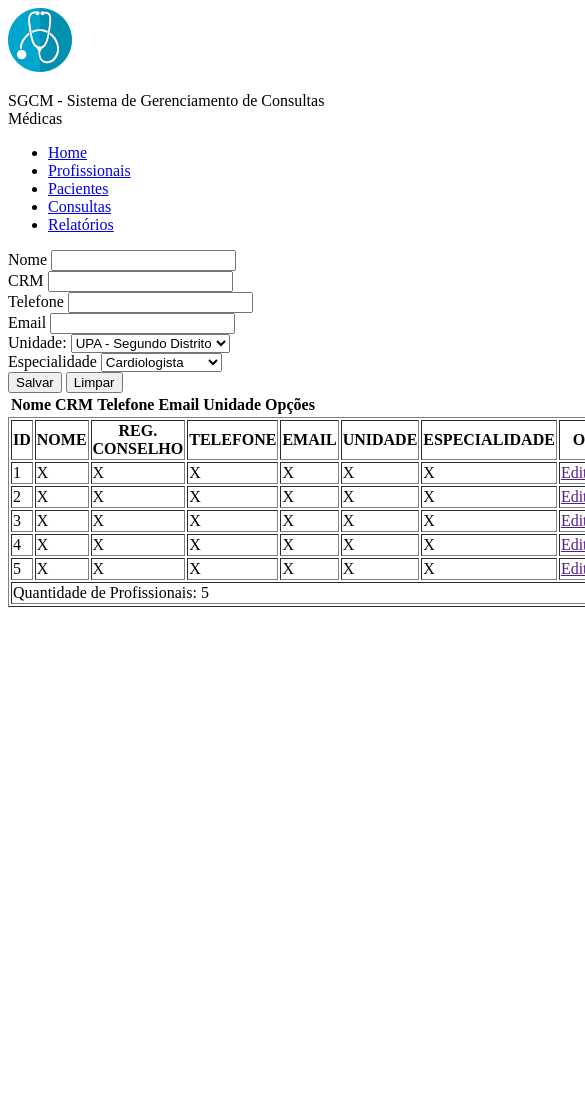
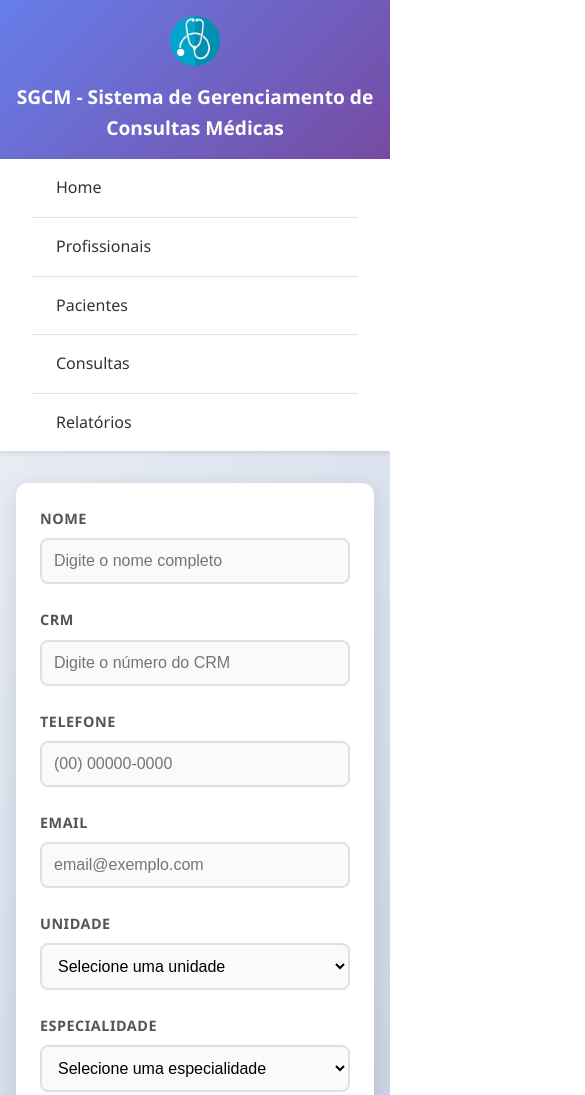
Before and after one commit to ntcdave/WebAcademy, a plain HTML site: page sgcm/pages/professionals.html in a window 390 px wide. Shown: the top 1095 px of the page, 585 px wide, since content can reach past the window. Before the commit the page ends 844 px from the top, so only its background shows below. Drawn offline with Linux system fonts and the light colour scheme.

Commit message:
feat(ui): enhance professionals page with modern styling and responsive design | Ref: #02
- Add comprehensive CSS styling with gradient backgrounds and modern UI elements
- Implement responsive grid layout for professional registration form
- Create professional table design with hover effects and styled action buttons
- Add mobile-responsive navigation and layout improvements
- Replace placeholder data with realistic sample professional information
- Fix CSS file path reference in HTML head section
- Improve form structure with proper form groups and accessibility features

Files changed:
- sgcm/styles/style.css: Complete styling overhaul
- sgcm/pages/professionals.html: Enhanced structure and content

```diff
--- a/sgcm/pages/professionals.html
+++ b/sgcm/pages/professionals.html
@@ -4,7 +4,7 @@
     <meta charset="UTF-8">
     <meta name="viewport" content="width=device-width, initial-scale=1.0">
     <title>Página de Profissionais</title>
-    <link rel="stylesheet" href="../images/logo_branco(64).png">
+    <link rel="stylesheet" href="../styles/style.css">
 </head>
 <body>
     <header>
@@ -22,53 +22,48 @@
     </nav>
     <main>
         <form action="">
+            <div class="form-group">
                 <label for="name">Nome</label>
-            <input type="text" id="name" name="name">
-            <br>
+                <input type="text" id="name" name="name" placeholder="Digite o nome completo">
+            </div>
+            <div class="form-group">
                 <label for="crm">CRM</label>
-            <input type="text" id="crm" name="crm">
-            <br>
+                <input type="text" id="crm" name="crm" placeholder="Digite o número do CRM">
+            </div>
+            <div class="form-group">
                 <label for="phone">Telefone</label>
-            <input type="text" id="phone" name="phone">
-            <br>
+                <input type="text" id="phone" name="phone" placeholder="(00) 00000-0000">
+            </div>
+            <div class="form-group">
                 <label for="email">Email</label>
-            <input type="email" id="email" name="email">
-            <br>
-            <label for="unity">Unidade:</label>
+                <input type="email" id="email" name="email" placeholder="email@exemplo.com">
+            </div>
+            <div class="form-group">
+                <label for="unity">Unidade</label>
                 <select name="unity" id="unity">
+                    <option value="">Selecione uma unidade</option>
                     <option value="1">UPA - Segundo Distrito</option>
                     <option value="2">UPA - Cidade do Povo</option>
                     <option value="3">Pronto Socorro</option>
                 </select>
-            <br>
+            </div>
+            <div class="form-group">
                 <label for="specialty">Especialidade</label>
                 <select name="specialty" id="specialty">
+                    <option value="">Selecione uma especialidade</option>
                     <option value="1">Cardiologista</option>
                     <option value="2">Dermatologista</option>
                     <option value="3">Endocrinologista</option>
                     <option value="4">Ginecologista</option>
                     <option value="5">Pediatra</option>
                 </select>
-            <br>
-            <input type="submit" value="Salvar">
-            <input type="reset" value="Limpar">
+            </div>
+            <div class="form-buttons">
+                <button type="submit" class="btn btn-primary">Salvar</button>
+                <button type="reset" class="btn btn-secondary">Limpar</button>
+            </div>
         </form>
         <table>
-            <thead>
-                <tr>
-                    <th>Nome</th>
-                    <th>CRM</th>
-                    <th>Telefone</th>
-                    <th>Email</th>
-                    <th>Unidade</th>
-                    <th>Opções</th>
-                </tr>
-            </thead>
-
-        </table><table border="1">
-            <!-- tr*6>td{X}*8
-             Gera 6 linhas com 8 colunas preenchidas com X -->
-            <!-- tr*5>td{$}+td*6{X}+td{Editar|Excluir} -->
             <thead>
                 <tr>
                     <th>ID</th>
@@ -81,57 +76,83 @@
                     <th>OPÇÕES</th>
                 </tr>
             </thead>
-            <!-- tr*5>td{$}+td*6{X}+td{<a href="">Editar</a>|<a href="">Excluir</a>} -->
+            <tbody>
                 <tr>
                     <td>1</td>
-                <td>X</td>
-                <td>X</td>
-                <td>X</td>
-                <td>X</td>
-                <td>X</td>
-                <td>X</td>
-                <td><a href="">Editar</a>|<a href="">Excluir</a></td>
+                    <td>Dr. João Silva</td>
+                    <td>CRM-12345</td>
+                    <td>(11) 99999-9999</td>
+                    <td>joao.silva@email.com</td>
+                    <td>UPA - Segundo Distrito</td>
+                    <td>Cardiologista</td>
+                    <td>
+                        <div class="action-links">
+                            <a href="#" class="edit-link">Editar</a>
+                            <a href="#" class="delete-link">Excluir</a>
+                        </div>
+                    </td>
                 </tr>
                 <tr>
                     <td>2</td>
-                <td>X</td>
-                <td>X</td>
-                <td>X</td>
-                <td>X</td>
-                <td>X</td>
-                <td>X</td>
-                <td><a href="">Editar</a>|<a href="">Excluir</a></td>
+                    <td>Dra. Maria Santos</td>
+                    <td>CRM-67890</td>
+                    <td>(11) 88888-8888</td>
+                    <td>maria.santos@email.com</td>
+                    <td>UPA - Cidade do Povo</td>
+                    <td>Dermatologista</td>
+                    <td>
+                        <div class="action-links">
+                            <a href="#" class="edit-link">Editar</a>
+                            <a href="#" class="delete-link">Excluir</a>
+                        </div>
+                    </td>
                 </tr>
                 <tr>
                     <td>3</td>
-                <td>X</td>
-                <td>X</td>
-                <td>X</td>
-                <td>X</td>
-                <td>X</td>
-                <td>X</td>
-                <td><a href="">Editar</a>|<a href="">Excluir</a></td>
+                    <td>Dr. Carlos Oliveira</td>
+                    <td>CRM-11111</td>
+                    <td>(11) 77777-7777</td>
+                    <td>carlos.oliveira@email.com</td>
+                    <td>Pronto Socorro</td>
+                    <td>Endocrinologista</td>
+                    <td>
+                        <div class="action-links">
+                            <a href="#" class="edit-link">Editar</a>
+                            <a href="#" class="delete-link">Excluir</a>
+                        </div>
+                    </td>
                 </tr>
                 <tr>
                     <td>4</td>
-                <td>X</td>
-                <td>X</td>
-                <td>X</td>
-                <td>X</td>
-                <td>X</td>
-                <td>X</td>
-                <td><a href="">Editar</a>|<a href="">Excluir</a></td>
+                    <td>Dra. Ana Costa</td>
+                    <td>CRM-22222</td>
+                    <td>(11) 66666-6666</td>
+                    <td>ana.costa@email.com</td>
+                    <td>UPA - Segundo Distrito</td>
+                    <td>Ginecologista</td>
+                    <td>
+                        <div class="action-links">
+                            <a href="#" class="edit-link">Editar</a>
+                            <a href="#" class="delete-link">Excluir</a>
+                        </div>
+                    </td>
                 </tr>
                 <tr>
                     <td>5</td>
-                <td>X</td>
-                <td>X</td>
-                <td>X</td>
-                <td>X</td>
-                <td>X</td>
-                <td>X</td>
-                <td><a href="">Editar</a>|<a href="">Excluir</a></td>
+                    <td>Dr. Pedro Lima</td>
+                    <td>CRM-33333</td>
+                    <td>(11) 55555-5555</td>
+                    <td>pedro.lima@email.com</td>
+                    <td>UPA - Cidade do Povo</td>
+                    <td>Pediatra</td>
+                    <td>
+                        <div class="action-links">
+                            <a href="#" class="edit-link">Editar</a>
+                            <a href="#" class="delete-link">Excluir</a>
+                        </div>
+                    </td>
                 </tr>
+            </tbody>
             <tfoot>
                 <tr>
                     <td colspan="8">Quantidade de Profissionais: 5</td>
--- /dev/null
+++ b/sgcm/styles/style.css
@@ -0,0 +1,302 @@
+/* Reset and base styles */
+* {
+    margin: 0;
+    padding: 0;
+    box-sizing: border-box;
+}
+
+body {
+    font-family: 'Segoe UI', Tahoma, Geneva, Verdana, sans-serif;
+    line-height: 1.6;
+    color: #333;
+    background: linear-gradient(135deg, #f5f7fa 0%, #c3cfe2 100%);
+    min-height: 100vh;
+}
+
+/* Header styling */
+header {
+    background: linear-gradient(135deg, #667eea 0%, #764ba2 100%);
+    color: white;
+    padding: 1rem 2rem;
+    display: flex;
+    align-items: center;
+    gap: 1rem;
+    box-shadow: 0 2px 10px rgba(0, 0, 0, 0.1);
+}
+
+header img {
+    width: 50px;
+    height: 50px;
+    border-radius: 8px;
+}
+
+header p {
+    font-size: 1.2rem;
+    font-weight: 600;
+    margin: 0;
+}
+
+/* Navigation styling */
+nav {
+    background-color: white;
+    box-shadow: 0 2px 5px rgba(0, 0, 0, 0.1);
+    padding: 0 2rem;
+}
+
+nav ul {
+    list-style: none;
+    display: flex;
+    gap: 0;
+}
+
+nav li {
+    border-right: 1px solid #e0e0e0;
+}
+
+nav li:last-child {
+    border-right: none;
+}
+
+nav a {
+    display: block;
+    padding: 1rem 1.5rem;
+    color: #333;
+    text-decoration: none;
+    transition: all 0.3s ease;
+    font-weight: 500;
+}
+
+nav a:hover {
+    background-color: #667eea;
+    color: white;
+    transform: translateY(-2px);
+}
+
+/* Main content */
+main {
+    max-width: 1200px;
+    margin: 2rem auto;
+    padding: 0 2rem;
+}
+
+/* Form styling */
+form {
+    background-color: white;
+    padding: 2rem;
+    border-radius: 12px;
+    box-shadow: 0 4px 20px rgba(0, 0, 0, 0.1);
+    margin-bottom: 2rem;
+    display: grid;
+    grid-template-columns: repeat(auto-fit, minmax(300px, 1fr));
+    gap: 1.5rem;
+}
+
+.form-group {
+    display: flex;
+    flex-direction: column;
+    gap: 0.5rem;
+}
+
+label {
+    font-weight: 600;
+    color: #555;
+    font-size: 0.9rem;
+    text-transform: uppercase;
+    letter-spacing: 0.5px;
+}
+
+input, select {
+    padding: 0.75rem;
+    border: 2px solid #e0e0e0;
+    border-radius: 8px;
+    font-size: 1rem;
+    transition: all 0.3s ease;
+    background-color: #fafafa;
+}
+
+input:focus, select:focus {
+    outline: none;
+    border-color: #667eea;
+    background-color: white;
+    box-shadow: 0 0 0 3px rgba(102, 126, 234, 0.1);
+}
+
+.form-buttons {
+    grid-column: 1 / -1;
+    display: flex;
+    gap: 1rem;
+    justify-content: center;
+    margin-top: 1rem;
+}
+
+.btn {
+    padding: 0.75rem 2rem;
+    border: none;
+    border-radius: 8px;
+    font-size: 1rem;
+    font-weight: 600;
+    cursor: pointer;
+    transition: all 0.3s ease;
+    text-transform: uppercase;
+    letter-spacing: 0.5px;
+}
+
+.btn-primary {
+    background: linear-gradient(135deg, #667eea 0%, #764ba2 100%);
+    color: white;
+}
+
+.btn-primary:hover {
+    transform: translateY(-2px);
+    box-shadow: 0 4px 15px rgba(102, 126, 234, 0.4);
+}
+
+.btn-secondary {
+    background-color: #f8f9fa;
+    color: #666;
+    border: 2px solid #e0e0e0;
+}
+
+.btn-secondary:hover {
+    background-color: #e9ecef;
+    transform: translateY(-2px);
+}
+
+/* Table styling */
+table {
+    width: 100%;
+    background-color: white;
+    border-radius: 12px;
+    overflow: hidden;
+    box-shadow: 0 4px 20px rgba(0, 0, 0, 0.1);
+    border-collapse: collapse;
+    margin-bottom: 2rem;
+}
+
+thead {
+    background: linear-gradient(135deg, #667eea 0%, #764ba2 100%);
+    color: white;
+}
+
+th {
+    padding: 1rem;
+    text-align: left;
+    font-weight: 600;
+    text-transform: uppercase;
+    letter-spacing: 0.5px;
+    font-size: 0.9rem;
+}
+
+td {
+    padding: 1rem;
+    border-bottom: 1px solid #f0f0f0;
+    vertical-align: middle;
+}
+
+tbody tr {
+    transition: all 0.3s ease;
+}
+
+tbody tr:hover {
+    background-color: #f8f9fa;
+    transform: scale(1.01);
+}
+
+tfoot {
+    background-color: #f8f9fa;
+    font-weight: 600;
+    color: #666;
+}
+
+tfoot td {
+    text-align: center;
+    padding: 1rem;
+}
+
+/* Action links */
+.action-links {
+    display: flex;
+    gap: 0.5rem;
+}
+
+.action-links a {
+    padding: 0.5rem 1rem;
+    border-radius: 6px;
+    text-decoration: none;
+    font-size: 0.9rem;
+    font-weight: 500;
+    transition: all 0.3s ease;
+}
+
+.edit-link {
+    background-color: #28a745;
+    color: white;
+}
+
+.edit-link:hover {
+    background-color: #218838;
+    transform: translateY(-1px);
+}
+
+.delete-link {
+    background-color: #dc3545;
+    color: white;
+}
+
+.delete-link:hover {
+    background-color: #c82333;
+    transform: translateY(-1px);
+}
+
+/* Responsive design */
+@media (max-width: 768px) {
+    header {
+        flex-direction: column;
+        text-align: center;
+        padding: 1rem;
+    }
+
+    nav ul {
+        flex-direction: column;
+    }
+
+    nav li {
+        border-right: none;
+        border-bottom: 1px solid #e0e0e0;
+    }
+
+    nav li:last-child {
+        border-bottom: none;
+    }
+
+    main {
+        padding: 0 1rem;
+    }
+
+    form {
+        grid-template-columns: 1fr;
+        padding: 1.5rem;
+    }
+
+    .form-buttons {
+        flex-direction: column;
+    }
+
+    table {
+        font-size: 0.9rem;
+    }
+
+    th, td {
+        padding: 0.75rem 0.5rem;
+    }
+
+    .action-links {
+        flex-direction: column;
+        gap: 0.25rem;
+    }
+}
+
+/* Remove duplicate table */
+table:first-of-type {
+    display: none;
+}
```
Lines whose indentation alone changed are shown as unchanged.
